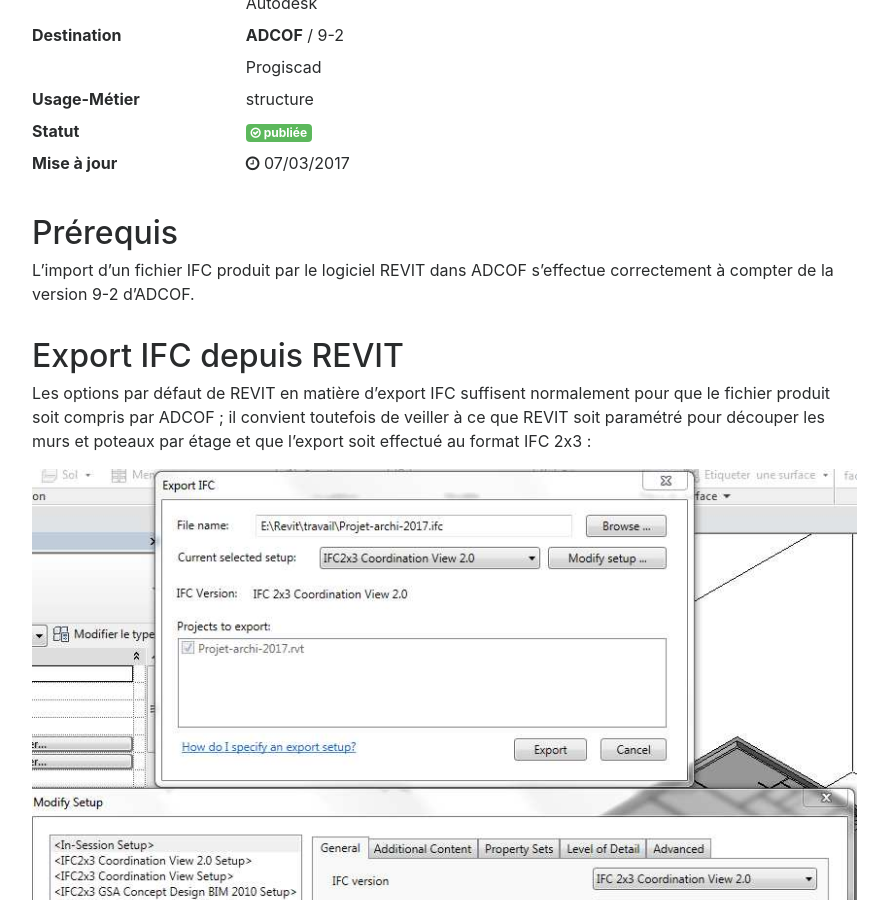
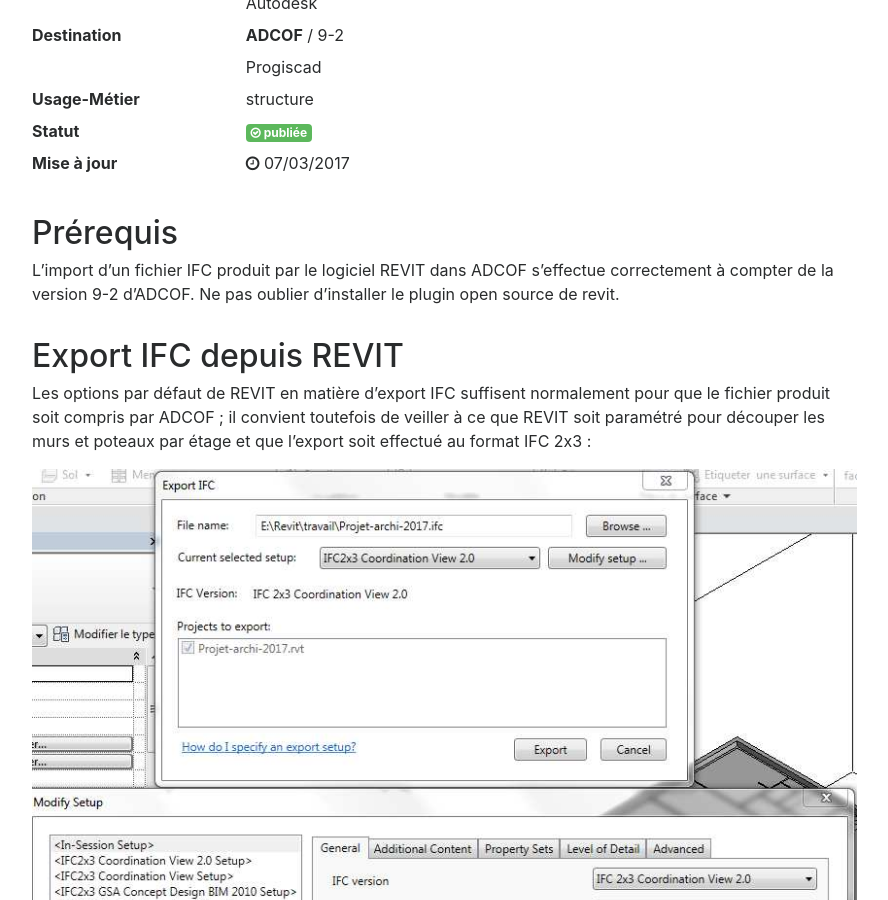
Before and after one commit to alexandregrignon/MC-GT07-IFCINT, a Jekyll site: the page built from _fiches/revit-adcof.md, in a window 1280 px wide and 900 px high, scrolled down 482 px. Shown: the whole window, without its empty margins (53-941 px from the left). Built offline with Jekyll 4.4.1, drawn with Linux system fonts in a browser that asks for light colours; nearby versions of some CDN libraries; comment, search, counter and statistics services are not loaded.

Commit message:
Update revit-adcof.md
j'ai ajouté un truc pluginopenbim

```diff
--- a/_fiches/revit-adcof.md
+++ b/_fiches/revit-adcof.md
@@ -15,7 +15,7 @@
 
 ## Prérequis
 
-L'import d'un fichier IFC produit par le logiciel REVIT dans ADCOF s'effectue correctement à compter de la version 9-2 d'ADCOF.
+L'import d'un fichier IFC produit par le logiciel REVIT dans ADCOF s'effectue correctement à compter de la version 9-2 d'ADCOF. Ne pas oublier d'installer le plugin open source de revit.
 
 ## Export IFC depuis REVIT
 
```
